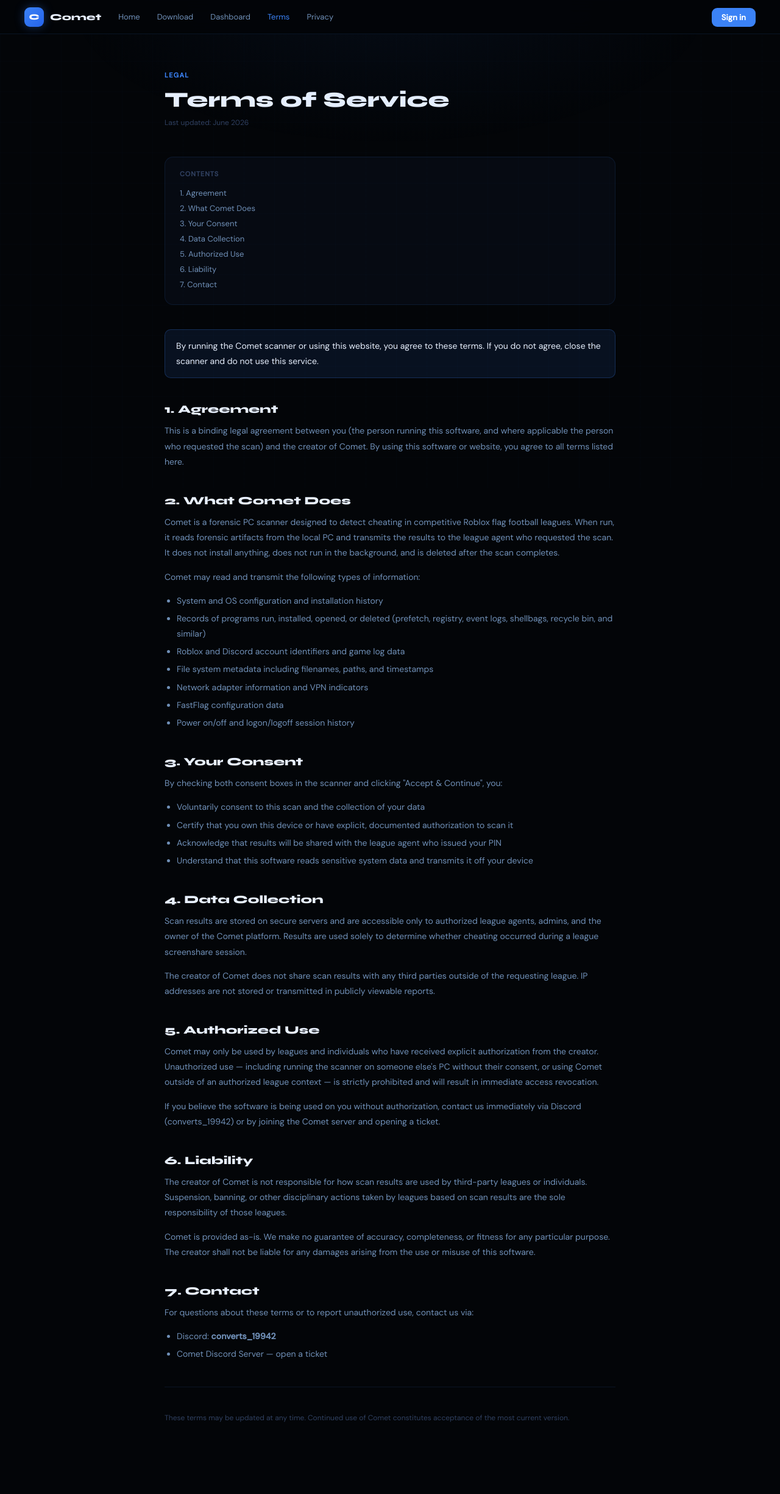
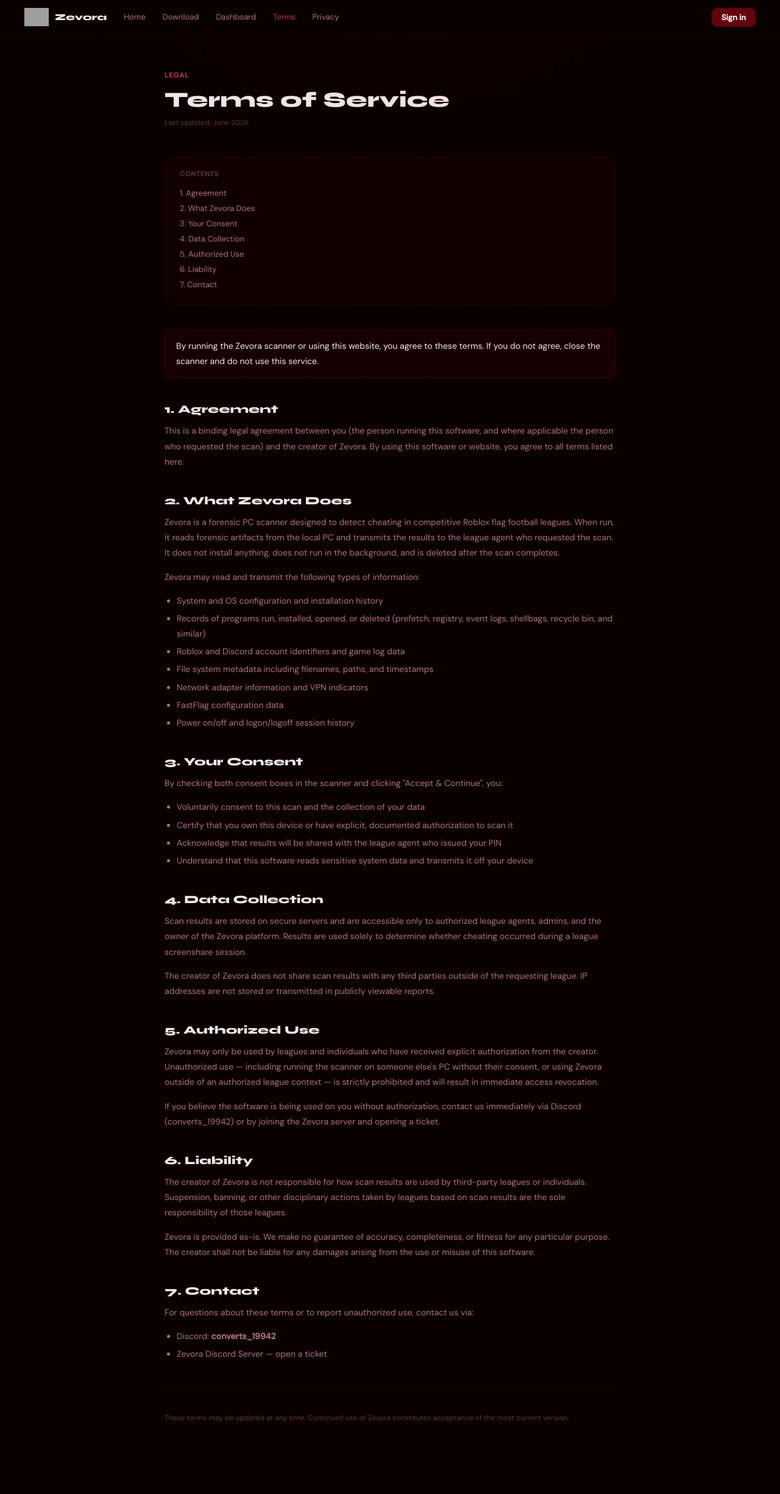
Before and after one commit to n0unt/pccheckersitee, a Flask app: page /terms in a window 1280 px wide. Shown: the whole page at 61% size. Run offline with Flask 3, Linux system fonts and the light colour scheme; some libraries are stand-ins or nearby versions; grey boxes are pictures that could not be loaded.

Commit message:
Update terms from Comet to Zevora

```diff
--- a/templates/terms.html
+++ b/templates/terms.html
@@ -3,39 +3,38 @@
 <head>
 <meta charset="UTF-8">
 <meta name="viewport" content="width=device-width, initial-scale=1.0">
-<title>Comet — Terms of Service</title>
+<title>Zevora — Terms of Service</title>
 <link href="https://fonts.googleapis.com/css2?family=Syne:wght@700;800&family=DM+Sans:wght@400;500&display=swap" rel="stylesheet">
 <style>
 *,*::before,*::after{box-sizing:border-box;margin:0;padding:0}
 :root{
-  --bg:#030508;--s1:#060a12;--s2:#0a1020;
-  --border:rgba(59,130,246,0.12);--border2:rgba(59,130,246,0.25);
-  --fg:#e8f0fe;--fg2:#7090b8;--fg3:#304060;
-  --blue:#3b82f6;--blue2:#2563eb;--blueg:rgba(59,130,246,0.1);--blueg2:rgba(59,130,246,0.06);
+  --bg:#0a0000;--s1:#110000;--s2:#180000;
+  --border:rgba(101,0,11,0.25);--border2:rgba(101,0,11,0.5);
+  --fg:#f5e8e8;--fg2:#b07080;--fg3:#603040;
+  --blue:#65000b;--blue2:#4a0008;--blueg:rgba(101,0,11,0.15);--blueg2:rgba(101,0,11,0.07);
 }
 html,body{background:var(--bg);color:var(--fg);font-family:'DM Sans',sans-serif;}
-body::before{content:'';position:fixed;inset:0;pointer-events:none;background:radial-gradient(ellipse 70% 50% at 50% 0%,rgba(59,130,246,0.06),transparent 60%);}
-body::after{content:'';position:fixed;inset:0;pointer-events:none;background-image:linear-gradient(rgba(59,130,246,0.02) 1px,transparent 1px),linear-gradient(90deg,rgba(59,130,246,0.02) 1px,transparent 1px);background-size:50px 50px;}
-nav{position:sticky;top:0;z-index:100;background:rgba(3,5,8,0.92);backdrop-filter:blur(20px);border-bottom:1px solid var(--border);height:56px;display:flex;align-items:center;padding:0 40px;gap:16px;}
+body::before{content:'';position:fixed;inset:0;pointer-events:none;background:radial-gradient(ellipse 70% 50% at 50% 0%,rgba(101,0,11,0.08),transparent 60%);}
+body::after{content:'';position:fixed;inset:0;pointer-events:none;background-image:linear-gradient(rgba(101,0,11,0.03) 1px,transparent 1px),linear-gradient(90deg,rgba(101,0,11,0.03) 1px,transparent 1px);background-size:50px 50px;}
+nav{position:sticky;top:0;z-index:100;background:rgba(10,0,0,0.92);backdrop-filter:blur(20px);border-bottom:1px solid var(--border);height:56px;display:flex;align-items:center;padding:0 40px;gap:16px;}
 .brand{display:flex;align-items:center;gap:10px;text-decoration:none;}
-.mark{width:32px;height:32px;border-radius:9px;background:linear-gradient(135deg,var(--blue),var(--blue2));display:flex;align-items:center;justify-content:center;font-family:'Syne',sans-serif;font-size:13px;font-weight:800;color:#fff;box-shadow:0 0 16px rgba(59,130,246,0.35);}
+.brand img{height:30px;width:auto;}
 .bname{font-family:'Syne',sans-serif;font-size:15px;font-weight:800;color:var(--fg);}
 .nav-links{display:flex;gap:4px;}
 .nav-links a{color:var(--fg2);text-decoration:none;font-size:13px;padding:5px 12px;border-radius:8px;transition:.15s;}
 .nav-links a:hover{color:var(--fg);background:var(--blueg2);}
-.nav-links a.active{color:var(--blue);}
+.nav-links a.active{color:#c0392b;}
 .nav-r{margin-left:auto;}
 .btn-blue{background:var(--blue);color:#fff;text-decoration:none;font-size:13px;font-weight:600;padding:7px 16px;border-radius:9px;}
 .btn-blue:hover{background:var(--blue2);}
-
 .page{max-width:780px;margin:0 auto;padding:60px 20px 100px;}
-.page-label{font-size:11px;font-weight:700;letter-spacing:.12em;text-transform:uppercase;color:var(--blue);margin-bottom:12px;}
+.page-label{font-size:11px;font-weight:700;letter-spacing:.12em;text-transform:uppercase;color:#c0392b;margin-bottom:12px;}
 h1{font-family:'Syne',sans-serif;font-size:2.2rem;font-weight:800;margin-bottom:8px;}
 .updated{font-size:12px;color:var(--fg3);margin-bottom:48px;}
 .toc{background:var(--s1);border:1px solid var(--border);border-radius:14px;padding:20px 24px;margin-bottom:40px;}
 .toc-title{font-size:11px;font-weight:700;letter-spacing:.08em;text-transform:uppercase;color:var(--fg3);margin-bottom:12px;}
 .toc a{display:block;font-size:13px;color:var(--fg2);text-decoration:none;padding:4px 0;transition:.15s;}
-.toc a:hover{color:var(--blue);}
+.toc a:hover{color:#c0392b;}
 h2{font-family:'Syne',sans-serif;font-size:1.15rem;font-weight:800;margin:40px 0 12px;color:var(--fg);}
 p{font-size:14px;color:var(--fg2);line-height:1.8;margin-bottom:14px;}
 ul{padding-left:20px;margin-bottom:14px;}
@@ -47,7 +46,7 @@ hr{border:none;border-top:1px solid var(--border);margin:40px 0;}
 </head>
 <body>
 <nav>
-  <a href="/" class="brand"><div class="mark">C</div><span class="bname">Comet</span></a>
+  <a href="/" class="brand"><img src="/static/zevora-icon.png" alt="Zevora"><span class="bname">Zevora</span></a>
   <div class="nav-links">
     <a href="/">Home</a>
     <a href="/download">Download</a>
@@ -69,7 +68,7 @@ hr{border:none;border-top:1px solid var(--border);margin:40px 0;}
   <div class="toc">
     <div class="toc-title">Contents</div>
     <a href="#agreement">1. Agreement</a>
-    <a href="#what-comet-does">2. What Comet Does</a>
+    <a href="#what-zevora-does">2. What Zevora Does</a>
     <a href="#consent">3. Your Consent</a>
     <a href="#data">4. Data Collection</a>
     <a href="#use">5. Authorized Use</a>
@@ -78,15 +77,15 @@ hr{border:none;border-top:1px solid var(--border);margin:40px 0;}
   </div>
 
   <div class="highlight">
-    <p>By running the Comet scanner or using this website, you agree to these terms. If you do not agree, close the scanner and do not use this service.</p>
+    <p>By running the Zevora scanner or using this website, you agree to these terms. If you do not agree, close the scanner and do not use this service.</p>
   </div>
 
   <h2 id="agreement">1. Agreement</h2>
-  <p>This is a binding legal agreement between you (the person running this software, and where applicable the person who requested the scan) and the creator of Comet. By using this software or website, you agree to all terms listed here.</p>
+  <p>This is a binding legal agreement between you (the person running this software, and where applicable the person who requested the scan) and the creator of Zevora. By using this software or website, you agree to all terms listed here.</p>
 
-  <h2 id="what-comet-does">2. What Comet Does</h2>
-  <p>Comet is a forensic PC scanner designed to detect cheating in competitive Roblox flag football leagues. When run, it reads forensic artifacts from the local PC and transmits the results to the league agent who requested the scan. It does not install anything, does not run in the background, and is deleted after the scan completes.</p>
-  <p>Comet may read and transmit the following types of information:</p>
+  <h2 id="what-zevora-does">2. What Zevora Does</h2>
+  <p>Zevora is a forensic PC scanner designed to detect cheating in competitive Roblox flag football leagues. When run, it reads forensic artifacts from the local PC and transmits the results to the league agent who requested the scan. It does not install anything, does not run in the background, and is deleted after the scan completes.</p>
+  <p>Zevora may read and transmit the following types of information:</p>
   <ul>
     <li>System and OS configuration and installation history</li>
     <li>Records of programs run, installed, opened, or deleted (prefetch, registry, event logs, shellbags, recycle bin, and similar)</li>
@@ -107,26 +106,26 @@ hr{border:none;border-top:1px solid var(--border);margin:40px 0;}
   </ul>
 
   <h2 id="data">4. Data Collection</h2>
-  <p>Scan results are stored on secure servers and are accessible only to authorized league agents, admins, and the owner of the Comet platform. Results are used solely to determine whether cheating occurred during a league screenshare session.</p>
-  <p>The creator of Comet does not share scan results with any third parties outside of the requesting league. IP addresses are not stored or transmitted in publicly viewable reports.</p>
+  <p>Scan results are stored on secure servers and are accessible only to authorized league agents, admins, and the owner of the Zevora platform. Results are used solely to determine whether cheating occurred during a league screenshare session.</p>
+  <p>The creator of Zevora does not share scan results with any third parties outside of the requesting league. IP addresses are not stored or transmitted in publicly viewable reports.</p>
 
   <h2 id="use">5. Authorized Use</h2>
-  <p>Comet may only be used by leagues and individuals who have received explicit authorization from the creator. Unauthorized use — including running the scanner on someone else's PC without their consent, or using Comet outside of an authorized league context — is strictly prohibited and will result in immediate access revocation.</p>
-  <p>If you believe the software is being used on you without authorization, contact us immediately via Discord (converts_19942) or by joining the Comet server and opening a ticket.</p>
+  <p>Zevora may only be used by leagues and individuals who have received explicit authorization from the creator. Unauthorized use — including running the scanner on someone else's PC without their consent, or using Zevora outside of an authorized league context — is strictly prohibited and will result in immediate access revocation.</p>
+  <p>If you believe the software is being used on you without authorization, contact us immediately via Discord (converts_19942) or by joining the Zevora server and opening a ticket.</p>
 
   <h2 id="liability">6. Liability</h2>
-  <p>The creator of Comet is not responsible for how scan results are used by third-party leagues or individuals. Suspension, banning, or other disciplinary actions taken by leagues based on scan results are the sole responsibility of those leagues.</p>
-  <p>Comet is provided as-is. We make no guarantee of accuracy, completeness, or fitness for any particular purpose. The creator shall not be liable for any damages arising from the use or misuse of this software.</p>
+  <p>The creator of Zevora is not responsible for how scan results are used by third-party leagues or individuals. Suspension, banning, or other disciplinary actions taken by leagues based on scan results are the sole responsibility of those leagues.</p>
+  <p>Zevora is provided as-is. We make no guarantee of accuracy, completeness, or fitness for any particular purpose. The creator shall not be liable for any damages arising from the use or misuse of this software.</p>
 
   <h2 id="contact">7. Contact</h2>
   <p>For questions about these terms or to report unauthorized use, contact us via:</p>
   <ul>
     <li>Discord: <strong>converts_19942</strong></li>
-    <li>Comet Discord Server — open a ticket</li>
+    <li>Zevora Discord Server — open a ticket</li>
   </ul>
 
   <hr>
-  <p style="font-size:12px;color:var(--fg3)">These terms may be updated at any time. Continued use of Comet constitutes acceptance of the most current version.</p>
+  <p style="font-size:12px;color:var(--fg3)">These terms may be updated at any time. Continued use of Zevora constitutes acceptance of the most current version.</p>
 </div>
 </body>
 </html>
```
